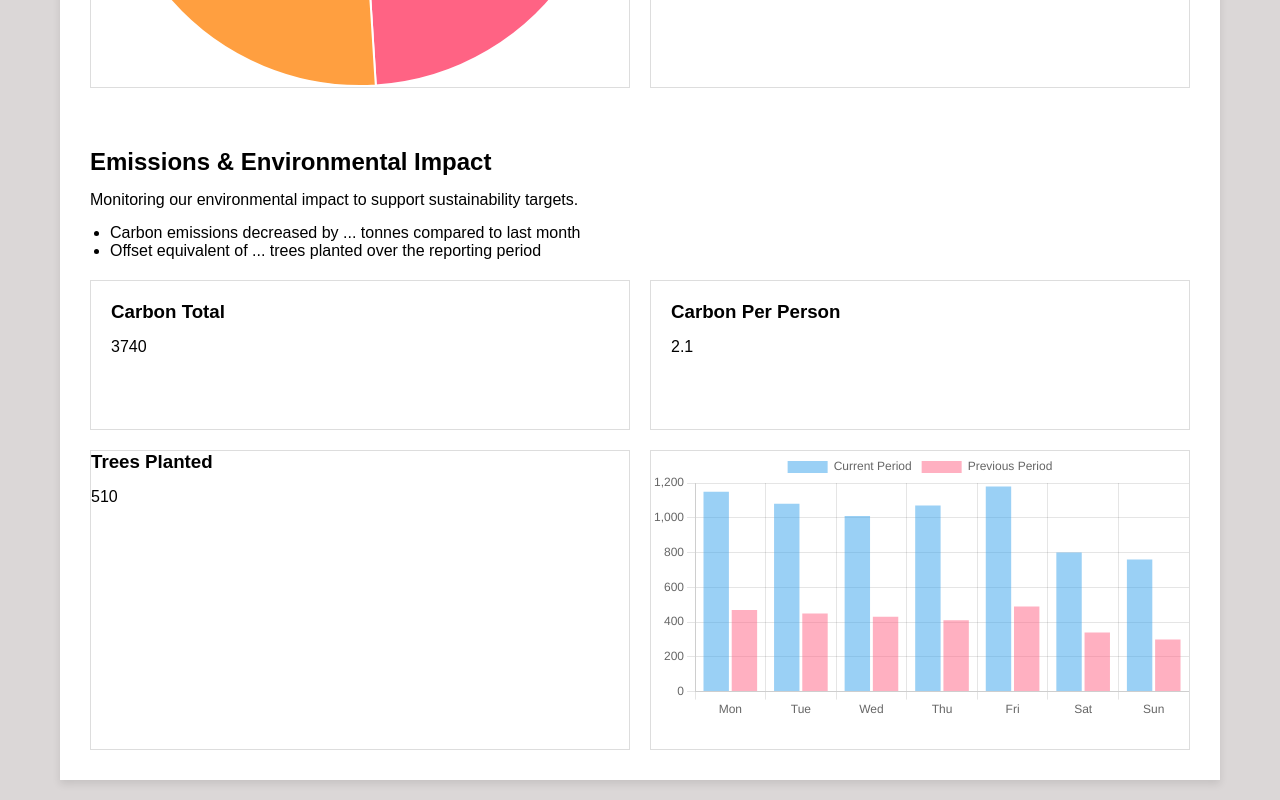
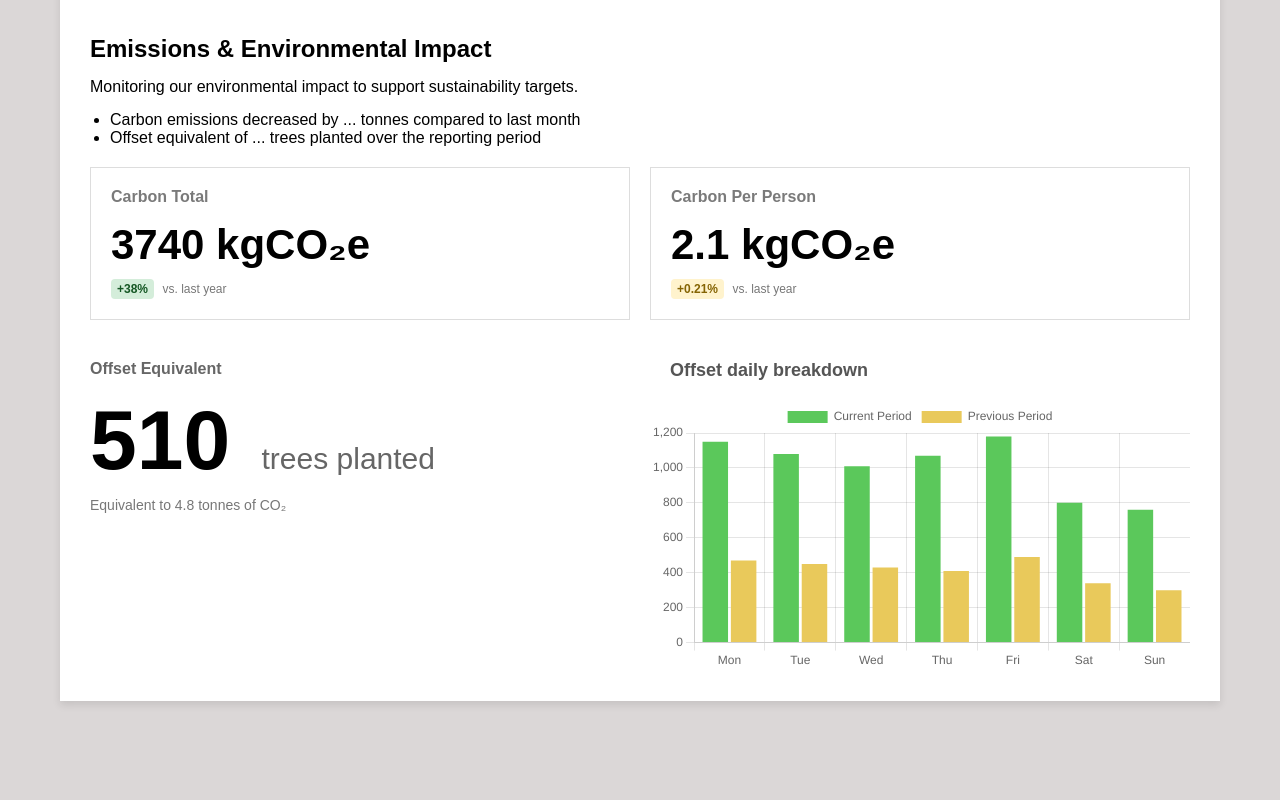
Before and after one commit to xDewitjuh/View_stage, a plain HTML site: page index.html in a window 1280 px wide. Shown: the part 1979-2779 px from the top of the page. After the commit the page ends 2700 px from the top, so only its background shows below. Drawn offline with nearby package versions, Linux system fonts and the light colour scheme.

Commit message:
style dashboard cards and charts

```diff
--- a/css/style.css
+++ b/css/style.css
@@ -140,6 +140,32 @@ p {
     padding: 20px;
 }
 
+.card h3 {
+    color: #7a7a7a;
+    font-size: 16px;
+    font-weight: 600;
+}
+
+.card p {
+    font-size: 42px;
+    font-weight: 700;
+    margin-bottom: 10px;
+}
+
+.card span {
+    display: inline-block;
+    padding: 3px 6px;
+    border-radius: 4px;
+    font-size: 12px;
+    font-weight: 600;
+}
+
+.card small {
+    color: #777;
+    font-size: 12px;
+    margin-left: 4px;
+}
+
 .charts {
     display: flex;
     width: auto;
@@ -151,7 +177,26 @@ p {
 .pie-container {
     flex: 1;
     margin-top: 20px;
-    border: 1px solid #ddd;
+}
+
+.pie-container {
+    background-color: rgb(255, 255, 255);
+    padding: 20px;
+    box-sizing: border-box;
+    padding-top: 0px;
+    margin-top: 20px;
+    text-align: center;
+}
+
+canvas#pieChart {
+    width: 100%;
+    max-width: 300px;
+    height: auto;
+    margin: 0px auto;
+}
+
+.pie-container h3 {
+    margin-top: 20px;
 }
 
 .trees-container {
@@ -163,6 +208,55 @@ p {
 .setChart,
 .treesCard {
     flex: 1;
-    border: 1px solid #ddd;
-    min-height: 300px;
 }
+
+.treesCard h3 {
+    font-size: 16px;
+    font-weight: 600;
+    color: #666;
+    margin-bottom: 20px;
+    margin-top: 20px;
+}
+
+.trees-value {
+    font-size: 84px;
+    font-weight: 700;
+    line-height: 1;
+    margin-bottom: 15px;
+}
+
+.trees-value span {
+    font-size: 30px;
+    font-weight: 400;
+    color: #666;
+    margin-left: 8px;
+}
+
+.trees-subtitle {
+    font-size: 14px;
+    color: #777;
+}
+
+.positive {
+    background: #d4edda;
+    color: #155724;
+}
+
+.neutral {
+    background: #fff3cd;
+    color: #856404;
+}
+
+.negative {
+    background: #f8d7da;
+    color: #721c24;
+}
+
+.chart-container h3,
+.pie-container h3,
+.setChart h3 {
+    font-size: 18px;
+    font-weight: 600;
+    color: #555;
+    margin: 20px;
+}
--- a/data/data.json
+++ b/data/data.json
@@ -9,13 +9,43 @@
       "carbonTotal": 3890,
       "carbonPerPerson": 2.3,
       "treesPlanted": 490,
-
-      "dailyTotals": [420, 380, 340, 310, 280, 260, 240],
-      "previousDailyTotals": [410, 470, 560, 720, 850, 960, 1100],
-
-      "dailyCosts": [58, 52, 49, 45, 42, 38, 35],
-      "previousDailyCosts": [51, 47, 43, 60, 72, 55, 53],
-
+      "co2Offset": 4.6,
+      "dailyTotals": [
+        420,
+        380,
+        340,
+        310,
+        280,
+        260,
+        240
+      ],
+      "previousDailyTotals": [
+        410,
+        470,
+        560,
+        720,
+        850,
+        960,
+        1100
+      ],
+      "dailyCosts": [
+        58,
+        52,
+        49,
+        45,
+        42,
+        38,
+        35
+      ],
+      "previousDailyCosts": [
+        51,
+        47,
+        43,
+        60,
+        72,
+        55,
+        53
+      ],
       "systemCostShare": {
         "AHUs": 18,
         "Cooling": 32,
@@ -23,11 +53,32 @@
         "Lighting": 12,
         "PlugLoad": 10
       },
-
-      "offsetBreakdown": [1100, 950, 1020, 980, 1150, 760, 720],
-      "previousOffsetBreakdown": [450, 420, 410, 390, 470, 320, 280]
+      "offsetBreakdown": [
+        1100,
+        950,
+        1020,
+        980,
+        1150,
+        760,
+        720
+      ],
+      "previousOffsetBreakdown": [
+        450,
+        420,
+        410,
+        390,
+        470,
+        320,
+        280
+      ],
+      "electricityChange": -85,
+      "usageIntensityChange": 1.84,
+      "totalCostChange": 47.12,
+      "dailyRateChange": 2.88,
+      "costPerPersonChange": -0.32,
+      "carbonTotalChange": 35,
+      "carbonPerPersonChange": 0.18
     },
-
     "2026-06": {
       "electricityConsumption": 292000,
       "usageIntensity": 74,
@@ -37,13 +88,43 @@
       "carbonTotal": 3740,
       "carbonPerPerson": 2.1,
       "treesPlanted": 510,
-
-      "dailyTotals": [450, 420, 390, 300, 250, 220, 200],
-      "previousDailyTotals": [480, 530, 610, 790, 910, 980, 1080],
-
-      "dailyCosts": [55, 50, 46, 40, 35, 31, 29],
-      "previousDailyCosts": [48, 45, 42, 58, 69, 53, 51],
-
+      "co2Offset": 4.8,
+      "dailyTotals": [
+        450,
+        420,
+        390,
+        300,
+        250,
+        220,
+        200
+      ],
+      "previousDailyTotals": [
+        480,
+        530,
+        610,
+        790,
+        910,
+        980,
+        1080
+      ],
+      "dailyCosts": [
+        55,
+        50,
+        46,
+        40,
+        35,
+        31,
+        29
+      ],
+      "previousDailyCosts": [
+        48,
+        45,
+        42,
+        58,
+        69,
+        53,
+        51
+      ],
       "systemCostShare": {
         "AHUs": 19,
         "Cooling": 30,
@@ -51,11 +132,32 @@
         "Lighting": 12,
         "PlugLoad": 10
       },
-
-      "offsetBreakdown": [1150, 1080, 1010, 1070, 1180, 800, 760],
-      "previousOffsetBreakdown": [470, 450, 430, 410, 490, 340, 300]
+      "offsetBreakdown": [
+        1150,
+        1080,
+        1010,
+        1070,
+        1180,
+        800,
+        760
+      ],
+      "previousOffsetBreakdown": [
+        470,
+        450,
+        430,
+        410,
+        490,
+        340,
+        300
+      ],
+      "electricityChange": -92,
+      "usageIntensityChange": 1.96,
+      "totalCostChange": 49.77,
+      "dailyRateChange": 3.12,
+      "costPerPersonChange": -0.41,
+      "carbonTotalChange": 38,
+      "carbonPerPersonChange": 0.21
     },
-
     "2026-07": {
       "electricityConsumption": 300000,
       "usageIntensity": 76,
@@ -65,13 +167,43 @@
       "carbonTotal": 3610,
       "carbonPerPerson": 2.0,
       "treesPlanted": 527,
-
-      "dailyTotals": [470, 340, 330, 200, 190, 300, 240],
-      "previousDailyTotals": [450, 520, 580, 780, 920, 1010, 1140],
-
-      "dailyCosts": [350, 310, 280, 300, 120, 80, 70],
-      "previousDailyCosts": [340, 260, 220, 480, 350, 330, 320],
-
+      "co2Offset": 5.0,
+      "dailyTotals": [
+        470,
+        340,
+        330,
+        200,
+        190,
+        300,
+        240
+      ],
+      "previousDailyTotals": [
+        450,
+        520,
+        580,
+        780,
+        920,
+        1010,
+        1140
+      ],
+      "dailyCosts": [
+        350,
+        310,
+        280,
+        300,
+        120,
+        80,
+        70
+      ],
+      "previousDailyCosts": [
+        340,
+        260,
+        220,
+        480,
+        350,
+        330,
+        320
+      ],
       "systemCostShare": {
         "AHUs": 20,
         "Cooling": 31,
@@ -79,14 +211,35 @@
         "Lighting": 12,
         "PlugLoad": 10
       },
-
-      "offsetBreakdown": [1200, 1050, 980, 1010, 1120, 760, 730],
-      "previousOffsetBreakdown": [500, 430, 410, 390, 460, 310, 290]
+      "offsetBreakdown": [
+        1200,
+        1050,
+        980,
+        1010,
+        1120,
+        760,
+        730
+      ],
+      "previousOffsetBreakdown": [
+        500,
+        430,
+        410,
+        390,
+        460,
+        310,
+        290
+      ],
+      "electricityChange": -100,
+      "usageIntensityChange": 2.05,
+      "totalCostChange": 51.52,
+      "dailyRateChange": 3.97,
+      "costPerPersonChange": -0.49,
+      "carbonTotalChange": 41,
+      "carbonPerPersonChange": 0.24
     }
   },
-
   "Fantom Factory HQ": {
-    "2026-01": {
+    "2026-05": {
       "electricityConsumption": 270000,
       "usageIntensity": 68,
       "totalCost": 1380.25,
@@ -94,10 +247,78 @@
       "costPerPerson": 3.18,
       "carbonTotal": 3500,
       "carbonPerPerson": 1.9,
-      "treesPlanted": 470
+      "treesPlanted": 470,
+      "electricityChange": -75,
+      "usageIntensityChange": 1.42,
+      "totalCostChange": 42.15,
+      "dailyRateChange": 2.74,
+      "costPerPersonChange": -0.28,
+      "carbonTotalChange": 31,
+      "carbonPerPersonChange": 0.15,
+      "co2Offset": 4.4,
+      "dailyTotals": [
+        390,
+        360,
+        340,
+        310,
+        280,
+        250,
+        220
+      ],
+      "previousDailyTotals": [
+        420,
+        450,
+        520,
+        680,
+        790,
+        880,
+        960
+      ],
+      "dailyCosts": [
+        48,
+        44,
+        41,
+        38,
+        35,
+        32,
+        29
+      ],
+      "previousDailyCosts": [
+        45,
+        42,
+        39,
+        52,
+        61,
+        48,
+        46
+      ],
+      "systemCostShare": {
+        "AHUs": 20,
+        "Cooling": 28,
+        "Heating": 30,
+        "Lighting": 12,
+        "PlugLoad": 10
+      },
+      "offsetBreakdown": [
+        980,
+        910,
+        870,
+        920,
+        990,
+        700,
+        650
+      ],
+      "previousOffsetBreakdown": [
+        410,
+        390,
+        370,
+        350,
+        430,
+        290,
+        260
+      ]
     },
-
-    "2026-02": {
+    "2026-06": {
       "electricityConsumption": 281000,
       "usageIntensity": 71,
       "totalCost": 1450.90,
@@ -105,10 +326,78 @@
       "costPerPerson": 3.27,
       "carbonTotal": 3560,
       "carbonPerPerson": 2.0,
-      "treesPlanted": 495
+      "treesPlanted": 495,
+      "electricityChange": -81,
+      "usageIntensityChange": 1.63,
+      "totalCostChange": 44.38,
+      "dailyRateChange": 2.91,
+      "costPerPersonChange": -0.34,
+      "carbonTotalChange": 34,
+      "carbonPerPersonChange": 0.18,
+      "co2Offset": 4.7,
+      "dailyTotals": [
+        410,
+        390,
+        360,
+        320,
+        290,
+        260,
+        240
+      ],
+      "previousDailyTotals": [
+        430,
+        480,
+        550,
+        710,
+        820,
+        900,
+        990
+      ],
+      "dailyCosts": [
+        51,
+        47,
+        43,
+        40,
+        37,
+        34,
+        31
+      ],
+      "previousDailyCosts": [
+        47,
+        44,
+        41,
+        55,
+        64,
+        50,
+        48
+      ],
+      "systemCostShare": {
+        "AHUs": 19,
+        "Cooling": 29,
+        "Heating": 30,
+        "Lighting": 12,
+        "PlugLoad": 10
+      },
+      "offsetBreakdown": [
+        1030,
+        970,
+        920,
+        960,
+        1040,
+        740,
+        700
+      ],
+      "previousOffsetBreakdown": [
+        430,
+        410,
+        390,
+        370,
+        450,
+        310,
+        280
+      ]
     },
-
-    "2026-03": {
+    "2026-07": {
       "electricityConsumption": 295000,
       "usageIntensity": 75,
       "totalCost": 1395.50,
@@ -116,7 +405,76 @@
       "costPerPerson": 3.22,
       "carbonTotal": 3480,
       "carbonPerPerson": 1.8,
-      "treesPlanted": 540
+      "treesPlanted": 540,
+      "electricityChange": -97,
+      "usageIntensityChange": 2.01,
+      "totalCostChange": 50.24,
+      "dailyRateChange": 3.54,
+      "costPerPersonChange": -0.46,
+      "carbonTotalChange": 39,
+      "carbonPerPersonChange": 0.22,
+      "co2Offset": 5.1,
+      "dailyTotals": [
+        440,
+        400,
+        370,
+        330,
+        300,
+        280,
+        250
+      ],
+      "previousDailyTotals": [
+        460,
+        500,
+        570,
+        740,
+        860,
+        940,
+        1030
+      ],
+      "dailyCosts": [
+        53,
+        49,
+        45,
+        42,
+        39,
+        36,
+        33
+      ],
+      "previousDailyCosts": [
+        49,
+        46,
+        43,
+        58,
+        67,
+        52,
+        50
+      ],
+      "systemCostShare": {
+        "AHUs": 18,
+        "Cooling": 31,
+        "Heating": 29,
+        "Lighting": 12,
+        "PlugLoad": 10
+      },
+      "offsetBreakdown": [
+        1080,
+        1010,
+        960,
+        990,
+        1070,
+        780,
+        740
+      ],
+      "previousOffsetBreakdown": [
+        450,
+        430,
+        410,
+        390,
+        470,
+        330,
+        300
+      ]
     }
   }
 }
--- a/index.html
+++ b/index.html
@@ -57,6 +57,7 @@
                     <div class="card" id="usageCard"></div>
                 </div>
                 <div class="chart-container">
+                    <h3>Daily Totals</h3>
                     <canvas id="totalsChart"></canvas>
                 </div>
             </section>
@@ -76,9 +77,11 @@
 
                 <div class="charts">
                     <div class="pie-container">
+                        <h3>System Cost Share</h3>
                         <canvas id="pieChart"></canvas>
                     </div>
                     <div class="chart-container">
+                        <h3>Daily Energy Cost</h3>
                         <canvas id="energyCostChart"></canvas>
                     </div>
                 </div>
@@ -96,9 +99,10 @@
                     <div class="card" id="carbonPersonCard"></div>
                 </div>
                 <div class="trees-container">
-                    <div class="treesCard" id="treeCard"></div>
 
+                    <div class="treesCard" id="treeCard"><h3>Offset Equivalent</h3></div>
                     <div class="setChart">
+                        <h3>Offset daily breakdown</h3>
                         <canvas id="offsetChart"></canvas>
                     </div>
                 </div>
--- a/js/app.js
+++ b/js/app.js
@@ -88,6 +88,36 @@ nextMonth.addEventListener("click", () => {
     updateDashboard();
 });
 
+function getChangeClass(change) {
+    if (change < 0) {
+        return "negative";
+    }
+
+    if (change < 1) {
+        return "neutral";
+    }
+
+    return "positive";
+}
+
+function updateCard(card, title, value, change) {
+    const changeClass = getChangeClass(change);
+
+    const changeText =
+        change > 0
+            ? `+${change}%`
+            : `${change}%`;
+
+    card.innerHTML = `
+        <h3>${title}</h3>
+        <p>${value}</p>
+        <span class="${changeClass}">
+            ${changeText}
+        </span>
+        <small>vs. last year</small>
+    `;
+}
+
 function updateDashboard() {
     if (!Object.keys(dashboardData).length) return;
 
@@ -103,37 +133,67 @@ function updateDashboard() {
     const costLabels = Object.keys(data.systemCostShare);
     const costValues = Object.values(data.systemCostShare);
 
-    consumptionCard.innerHTML = `
-    <h3>Electricity Consumption</h3>
-    <p>${data.electricityConsumption.toLocaleString()} kWh</p>`;
+    updateCard(
+        consumptionCard,
+        "Electricity Consumption",
+        `${data.electricityConsumption.toLocaleString()} kWh`,
+        data.electricityChange
+    );
 
-    usageCard.innerHTML = `
-    <h3>Usage Intensity</h3>
-    <p>${data.usageIntensity}</p>`;
+    updateCard(
+        usageCard,
+        "Usage Intensity",
+        `${data.usageIntensity} kWh/m²`,
+        data.usageIntensityChange
+    );
 
-    totalCostCard.innerHTML = `
-    <h3>Total Cost</h3>
-    <p>£${data.totalCost}</p>`;
+    updateCard(
+        totalCostCard,
+        "Total Cost",
+        `£${data.totalCost}`,
+        data.totalCostChange
+    );
 
-    rateCard.innerHTML = `
-    <h3>Daily Rate</h3>
-    <p>£${data.dailyRate}</p>`;
+    updateCard(
+        rateCard,
+        "Daily Rate",
+        `£${data.dailyRate}`,
+        data.dailyRateChange
+    );
 
-    costPersonCard.innerHTML = `
-    <h3>Cost Per Person</h3>
-    <p>£${data.costPerPerson}</p>`;
+    updateCard(
+        costPersonCard,
+        "Cost Per Person",
+        `£${data.costPerPerson}`,
+        data.costPerPersonChange
+    );
 
-    totalCarbonCard.innerHTML = `
-    <h3>Carbon Total</h3>
-    <p>${data.carbonTotal}</p>`;
+    updateCard(
+        totalCarbonCard,
+        "Carbon Total",
+        `${data.carbonTotal} kgCO₂e`,
+        data.carbonTotalChange
+    );
 
-    carbonPersonCard.innerHTML = `
-    <h3>Carbon Per Person</h3>
-    <p>${data.carbonPerPerson}</p>`;
+    updateCard(
+        carbonPersonCard,
+        "Carbon Per Person",
+        `${data.carbonPerPerson} kgCO₂e`,
+        data.carbonPerPersonChange
+    );
 
     treeCard.innerHTML = `
-    <h3>Trees Planted</h3>
-    <p>${data.treesPlanted}</p>`;
+    <h3>Offset Equivalent</h3>
+
+    <div class="trees-value">
+        ${data.treesPlanted}
+        <span>trees planted</span>
+    </div>
+
+    <p class="trees-subtitle">
+        Equivalent to ${data.co2Offset} tonnes of CO₂
+    </p>
+`;
 
     if (totalsChart) {
         totalsChart.destroy();
@@ -150,11 +210,18 @@ function updateDashboard() {
             datasets: [
                 {
                     label: "Current Period",
-                    data: data.dailyTotals
+                    data: data.dailyTotals,
+                    borderColor: "#4CAF50",
+                    backgroundColor: "#4CAF50",
+                    tension: 0,
+                    pointRadius: 3
                 },
                 {
                     label: "Previous Period",
-                    data: data.previousDailyTotals
+                    data: data.previousDailyTotals,
+                    borderColor: "#8e73c7",
+                    backgroundColor: "#8e73c7",
+                    borderDash: [5, 5]
                 }
             ]
         }
@@ -174,7 +241,16 @@ function updateDashboard() {
             labels: costLabels,
             datasets: [
                 {
-                    data: costValues
+                    data: costValues,
+                    backgroundColor: [
+                        "#5BC85B", // AHUs
+                        "#E9C95B", // Cooling
+                        "#4A9FE3", // Heating
+                        "#A85AD4", // Lighting
+                        "#E4A13D", // Plug-Load
+                    ],
+                    borderColor: "#ffffff",
+                    borderWidth: 2,
                 }
             ]
         }
@@ -195,11 +271,18 @@ function updateDashboard() {
             datasets: [
                 {
                     label: "Current period",
-                    data: data.dailyCosts
+                    data: data.dailyCosts,
+                    borderColor: "#4CAF50",
+                    backgroundColor: "#4CAF50",
+                    tension: 0,
+                    pointRadius: 3
                 },
                 {
                     label: "Previous period",
-                    data: data.previousDailyCosts
+                    data: data.previousDailyCosts,
+                    borderColor: "#8e73c7",
+                    backgroundColor: "#8e73c7",
+                    borderDash: [5, 5]
                 }
             ]
         }
@@ -220,11 +303,13 @@ function updateDashboard() {
             datasets: [
                 {
                     label: "Current Period",
-                    data: data.offsetBreakdown
+                    data: data.offsetBreakdown,
+                    backgroundColor: "#5BC85B"
                 },
                 {
                     label: "Previous Period",
-                    data: data.previousOffsetBreakdown
+                    data: data.previousOffsetBreakdown,
+                    backgroundColor: "#E9C95B"
                 }
             ]
         }
```
